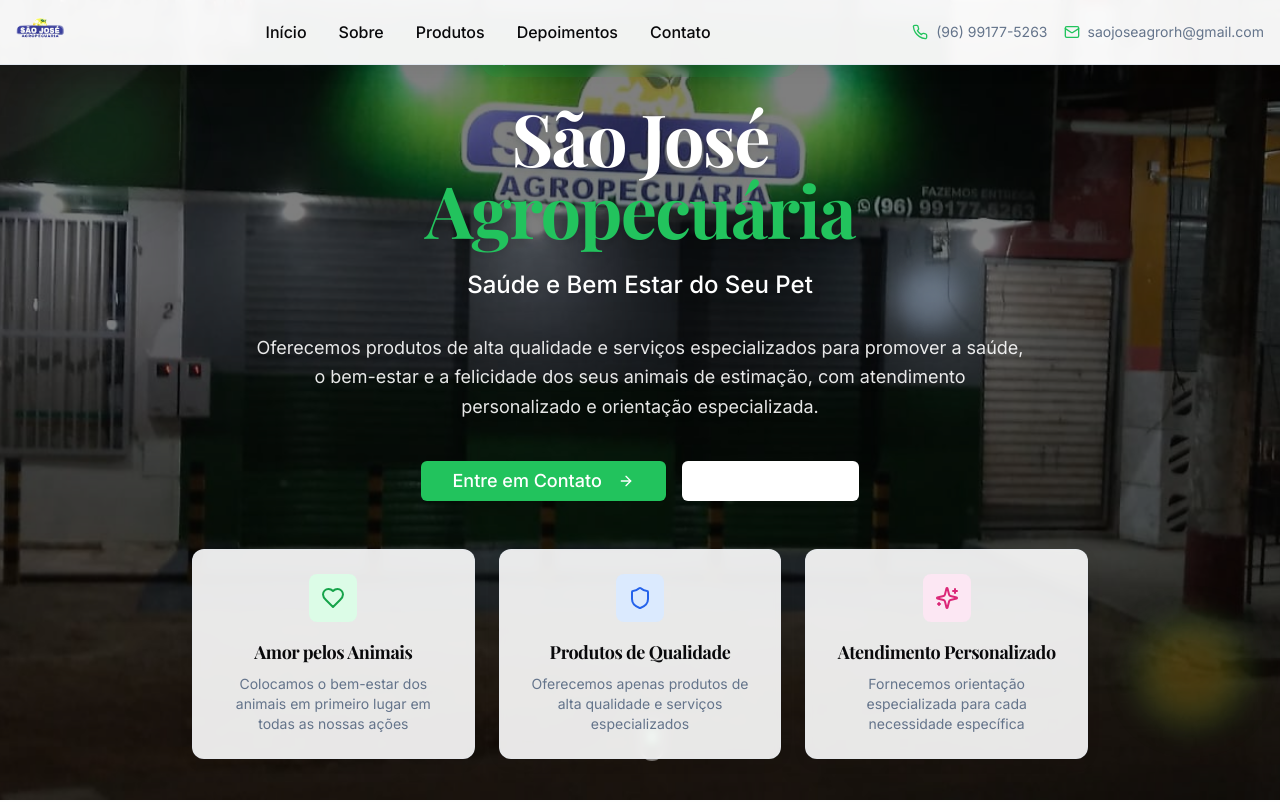
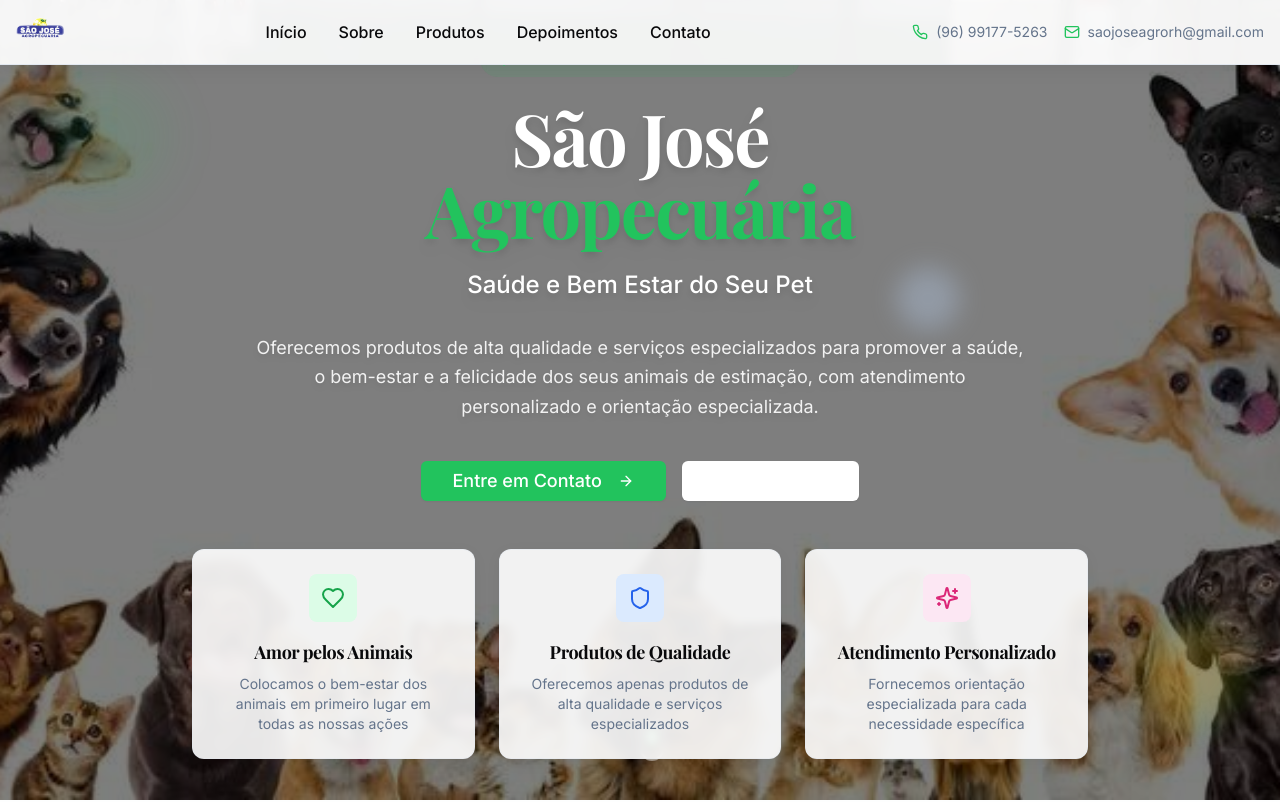
Before and after one commit to DevZipMateus/sao-jose-agro, a React (Vite) app: page / in a window 1280 px wide. Shown: the top 802 px of the page. Built offline with nearby package versions, Linux system fonts and the light colour scheme.

Commit message:
Update hero section background
Replace the current hero section background image with the provided image.

```diff
--- a/src/components/HeroSection.tsx
+++ b/src/components/HeroSection.tsx
@@ -37,7 +37,7 @@ const HeroSection = () => {
       {/* Background com imagem */}
       <div className="absolute inset-0">
         <img
-          src="/lovable-uploads/b3c777f3-4aac-4b53-b647-7476a94729b7.png"
+          src="/lovable-uploads/fa4c1ed2-8c6d-48d7-b6b0-25731880d9b0.png"
           alt="São José Agropecuária"
           className="w-full h-full object-cover"
         />
```
Also changed, not shown: public/lovable-uploads/fa4c1ed2-8c6d-48d7-b6b0-25731880d9b0.png (added).
